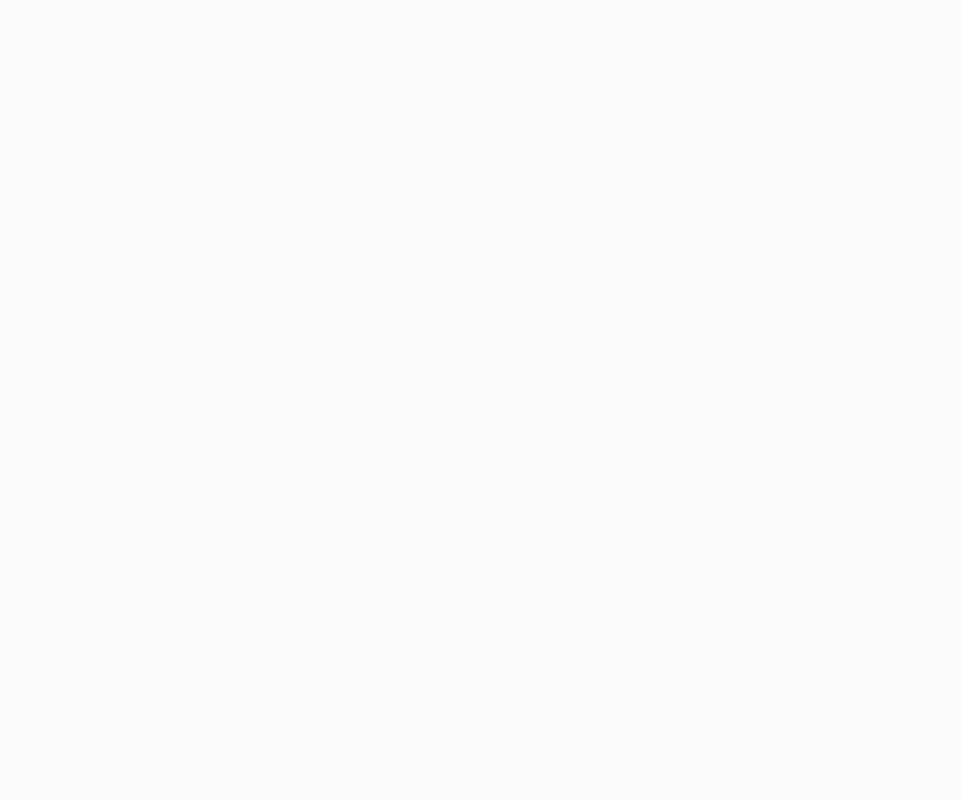
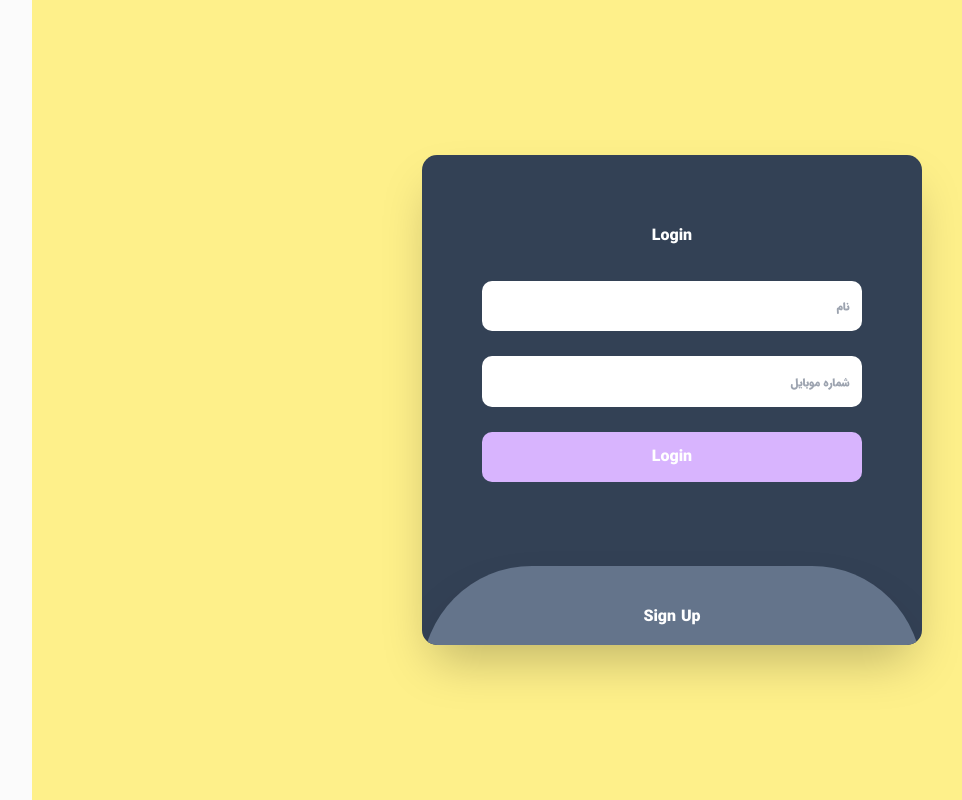
Before and after one commit to mehrdadosouli/My-Irancel, a React (Vite) app: page /register in a window 1280 px wide. Before the commit this address had no page. Shown: the whole page, without its empty margins (27-989 px from the left). Built offline with nearby package versions, Linux system fonts and the light colour scheme.

Commit message:
create form login and register ui

```diff
--- a/src/components/LeftSide/LeftSideHeader.jsx
+++ b/src/components/LeftSide/LeftSideHeader.jsx
@@ -1,20 +1,34 @@
-import React, { useEffect } from 'react'
-import img1 from "../../assets/1.jpg"
+import React, { useEffect, useState } from "react";
+import { Link } from "react-router-dom";
+import img1 from "../../assets/1.jpg";
 export default function LeftSideHeader() {
-  useEffect(()=>{
-    fetch('http://localhost:5000/users')
-    .then(res=>res.json())
-    .then(response=>console.log(response))
-  },[])
+  const [userInfo, setUserInfo] = useState([]);
+  useEffect(() => {
+    fetch("http://localhost:5000/users")
+      .then((res) => res.json())
+      .then((response) => setUserInfo(response));
+  }, []);
   return (
-    <div className='flex p-10 bg-white-50 justify-center rounded-3xl gap-10 border border-gold-400'>
-            <div className='w-[5rem] h-[5rem] object-cover rounded-full overflow-hidden border-4 border-gold-400'>
-              <img src={img1} alt="" />
-            </div>
-            <div className='flex flex-col text-left w-52'>
-                <h3>سلام مهرداد اصولی</h3>
-                <span>09905354491</span>
-            </div>
+    <div className="flex p-10 bg-white-50 justify-center rounded-3xl gap-10 border border-gold-400">
+      <div className="w-[5rem] h-[5rem] object-cover rounded-full overflow-hidden border-4 border-gold-400">
+        {userInfo.length ? (
+          <img src={userInfo[0].profile} alt="" />
+        ) : (
+          <img src={img1} alt="" />
+        )}
+      </div>
+      <div className="flex flex-col text-left w-52 justify-center">
+        {!userInfo.length ? (
+          <>
+            <Link to="/register">ثبت نام / ورود</Link>
+          </>
+        ) : (
+          <>
+            <h3>سلام {userInfo[0].firstname }{ userInfo[0].lastname}</h3>
+            <span>{userInfo[0].phone}</span>
+          </>
+        )}
+      </div>
     </div>
-  )
+  );
 }
--- /dev/null
+++ b/src/components/LoginAndRegister/LoginAndRegister.jsx
@@ -0,0 +1,44 @@
+import React, { useState } from 'react'
+
+export default function LoginAndRegister() {
+  const [formName,setFormName]=useState('login')
+  const submitSignUpHandler=(event)=>{
+    event.preventDefault()
+    console.log('j');
+
+  }
+  const submitLoginHandler=(event)=>{
+    event.preventDefault()
+    fetch('')
+  }
+  const signUpHandler=(event)=>{
+    setFormName('signup')
+  }
+  const loginHandler=(event)=>{
+    setFormName('login')
+  }
+
+  return (
+    <div className='flex justify-center items-center min-h-[100vh] bg-yellow-200'>
+        <div className={`flex flex-col p-24 shadow-2xl w-[500px] gap-10 bg-slate-700 rounded-3xl relative overflow-hidden ${formName=='login' ? 'min-h-[49rem]' : 'min-h-[59rem]'}`}>
+          <h1 className='mx-auto p-3 text-white-50 hover:cursor-pointer w-fit' onClick={loginHandler}>Login</h1>
+          <form action="#" className='flex flex-col gap-10 [&>*]:p-5 [&>*]:rounded-2xl [&>*]:outline-0 [&>*]:placeholder:text-lg'>
+            <input type="text" name="username" id="usernamelogin"placeholder='نام' />
+            <input type="text" name="phone" id="phonelogin" placeholder='شماره موبایل'/>
+            <button onClick={submitLoginHandler} className='p-10 bg-purple-300 text-white-50 hover:text-blue-400'>Login</button>
+          </form>
+
+        <div className={`flex flex-col px-24 py-12  shadow-2xl w-[500px] gap-10 bg-slate-500 rounded-t-[11rem] transition-all absolute ${formName=='login' ? ' bottom-[-40rem]': ' bottom-0' }`}>
+          <h1 className='mx-auto p-3 text-white-50 hover:cursor-pointer w-fit' onClick={signUpHandler}>Sign Up</h1>
+          <form action="#" className='flex flex-col gap-10 [&>*]:p-5 [&>*]:rounded-2xl [&>*]:outline-0 [&>*]:placeholder:text-lg'>
+            <input type="text" name="username" id="usernamesignup"placeholder='نام' />
+            <input type="text" name="userfamily" id="userfamilysignup"placeholder='نام خانوادگی' />
+            <input type="text" name="password" id="passwordsignup"placeholder='پسورد' />
+            <input type="text" name="phone" id="phonesignup" placeholder='شماره موبایل'/>
+            <button onClick={submitSignUpHandler} className='p-10 bg-purple-300 text-white-50 hover:text-blue-400'>Sign Up</button>
+          </form>
+        </div>
+        </div>
+    </div>
+  )
+}
--- a/src/main.jsx
+++ b/src/main.jsx
@@ -4,13 +4,14 @@
 import MyPacket from './components/MyPacket/MyPacket.jsx'
 import './index.css'
 import { BrowserRouter ,Route , Routes } from 'react-router-dom'
+import LoginAndRegister from './components/LoginAndRegister/LoginAndRegister.jsx'
 
 ReactDOM.createRoot(document.getElementById('root')).render(
     <BrowserRouter>
         <Routes>
         <Route path="/" element={<App />} />
         <Route path="/MyPacket" element={<MyPacket />} />
-        <Route path="/" element={<App />} />
+        <Route path="/register" element={<LoginAndRegister />} />
         <Route path="/" element={<App />} />
         <Route path="/" element={<App />} />
       </Routes>
```
